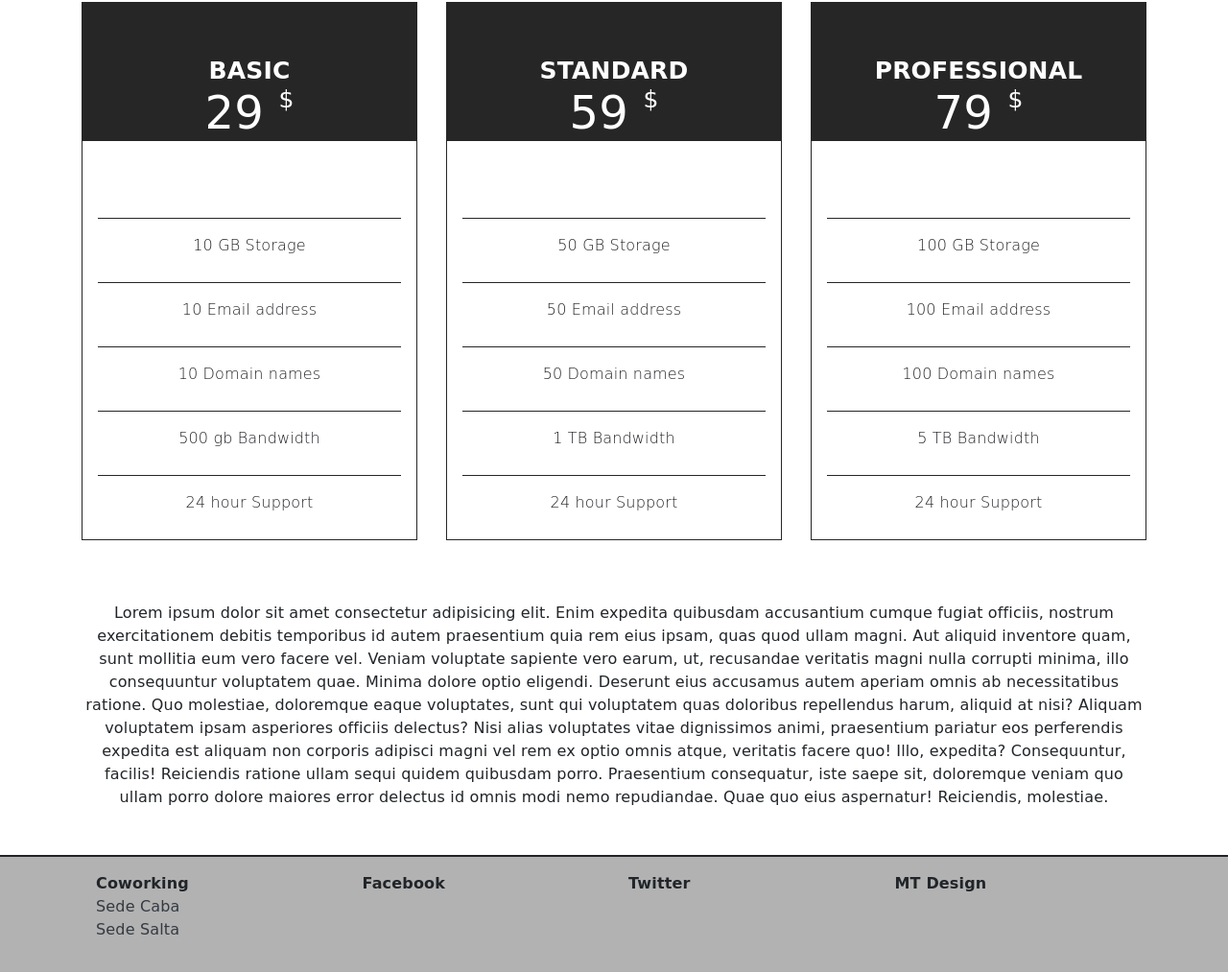
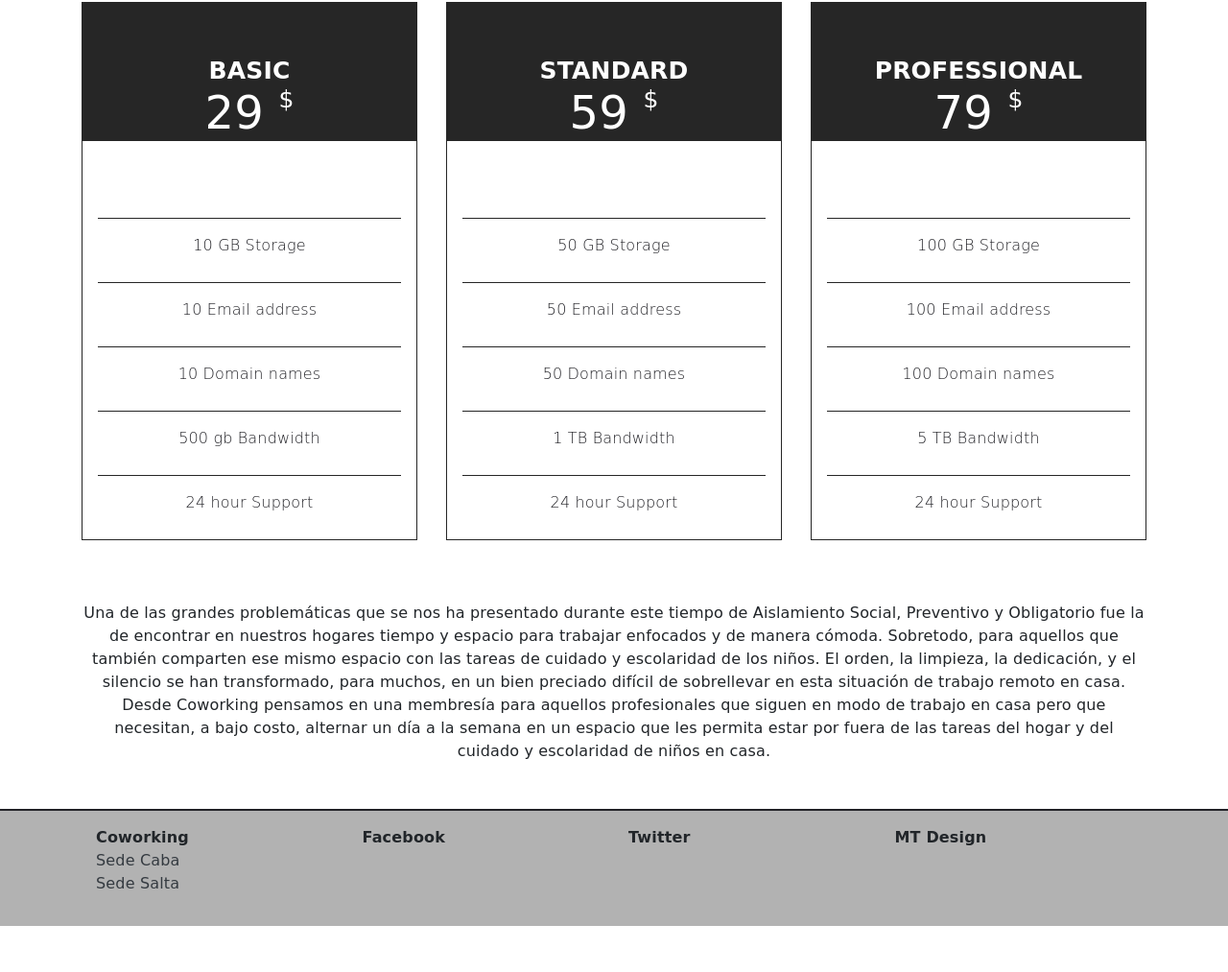
Before and after one commit to Micata03/Proyecto-Final-Tavasci, a plain HTML site: page docs/abonos.html in a window 1280 px wide. Shown: the part 532-1545 px from the top of the page at 96% size. After the commit the page ends 1497 px from the top, so only its background shows below. Drawn offline with nearby package versions, Linux system fonts and the light colour scheme.

Commit message:
agregando texto

```diff
--- a/docs/abonos.html
+++ b/docs/abonos.html
@@ -151,12 +151,10 @@
     </div>
       <!--PARRAFO-->
       <div class="container">
-        <p class="parrafo text-center">Lorem ipsum dolor sit amet consectetur adipisicing elit. Enim expedita quibusdam accusantium cumque fugiat officiis, nostrum exercitationem debitis temporibus id autem praesentium quia rem eius ipsam, quas quod ullam magni.
-        Aut aliquid inventore quam, sunt mollitia eum vero facere vel. Veniam voluptate sapiente vero earum, ut, recusandae veritatis magni nulla corrupti minima, illo consequuntur voluptatem quae. Minima dolore optio eligendi.
-        Deserunt eius accusamus autem aperiam omnis ab necessitatibus ratione. Quo molestiae, doloremque eaque voluptates, sunt qui voluptatem quas doloribus repellendus harum, aliquid at nisi? Aliquam voluptatem ipsam asperiores officiis delectus?
-        Nisi alias voluptates vitae dignissimos animi, praesentium pariatur eos perferendis expedita est aliquam non corporis adipisci magni vel rem ex optio omnis atque, veritatis facere quo! Illo, expedita? Consequuntur, facilis!
-        Reiciendis ratione ullam sequi quidem quibusdam porro. Praesentium consequatur, iste saepe sit, doloremque veniam quo ullam porro dolore maiores error delectus id omnis modi nemo repudiandae. Quae quo eius aspernatur!
-        Reiciendis, molestiae. </p>
+        <p class="parrafo text-center">Una de las grandes problemáticas que se nos ha presentado durante este tiempo de Aislamiento Social, Preventivo y Obligatorio fue la de encontrar en nuestros hogares tiempo y espacio para trabajar enfocados y de manera cómoda. Sobretodo, para aquellos que también comparten ese mismo espacio con las tareas de cuidado y  escolaridad de los niños. El orden, la limpieza, la dedicación, y el silencio se han transformado, para muchos, en un bien preciado difícil de sobrellevar en esta situación de trabajo remoto en casa.
+              Desde Coworking pensamos en una membresía para aquellos profesionales que siguen en modo de trabajo en casa pero que necesitan, a bajo costo, alternar un día a la semana en un espacio que les permita estar por fuera de las tareas del hogar y del cuidado y escolaridad de niños en casa.
+
+ </p>
       </div>
 
 
```
